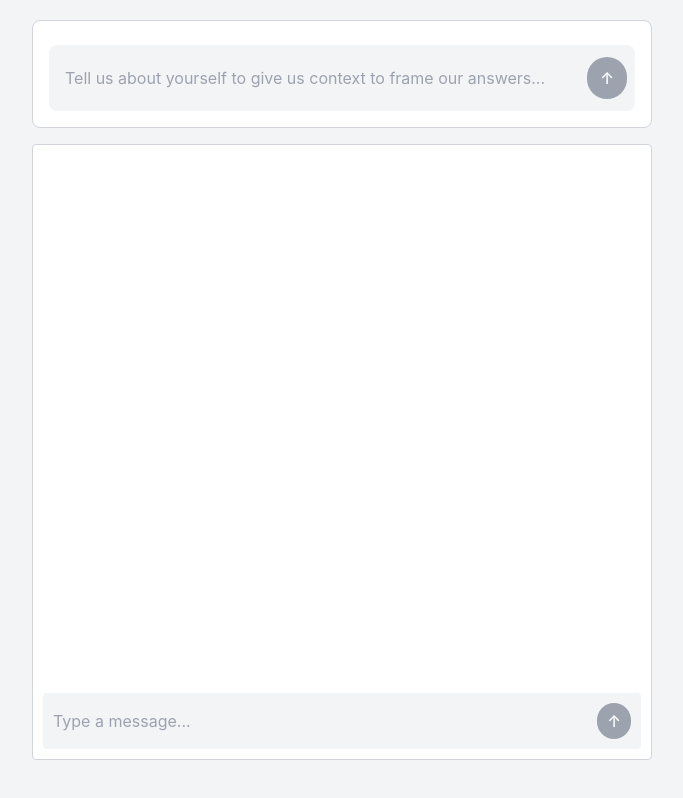
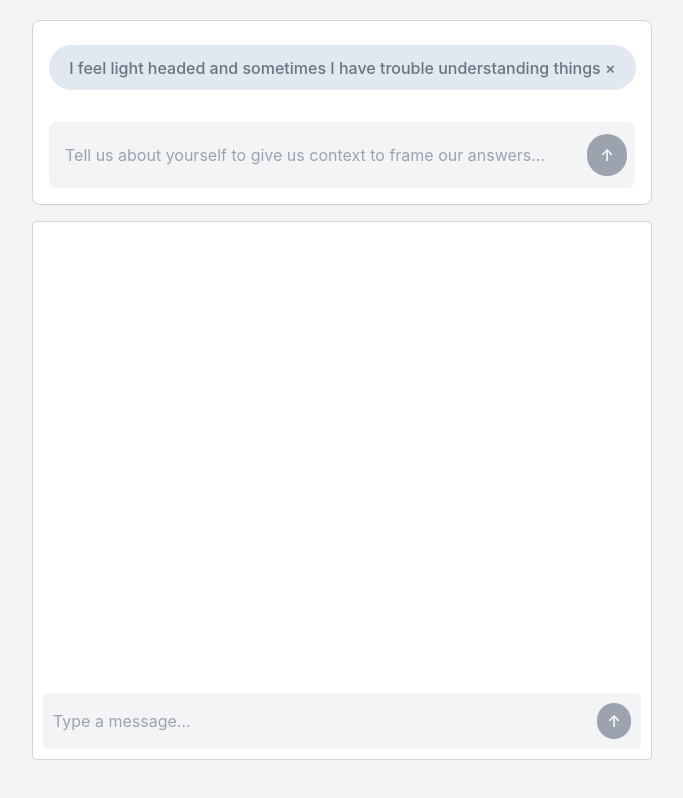
Before and after one commit to KevinColemanInc/rxplain-ai, a React (Vite) app in the folder vite/: page / in a window 1280 px wide. Shown: the whole page, without its empty margins (298-981 px from the left). Built offline with nearby package versions, Linux system fonts and the light colour scheme.

Commit message:
add default context

```diff
--- a/vite/src/App.jsx
+++ b/vite/src/App.jsx
@@ -5,7 +5,11 @@
 import { Toaster } from "react-hot-toast";
 
 function App() {
-  const [filters, setFilters] = useState([]);
+  const [filters, setFilters] = useState([
+    "I feel light headed and sometimes I have trouble understanding things",
+    "Provide examples",
+    "explain like I am five",
+  ]);
 
   return (
     <main className="flex flex-col justify-center items-center gap-4 h-screen w-screen bg-gray-100 p-5">
--- a/vite/src/Chat.jsx
+++ b/vite/src/Chat.jsx
@@ -44,7 +44,7 @@
     setMessages((prevMessages) => [...prevMessages, userMessage]);
 
     try {
-      const response = await fetch("http://localhost:8000/prompt-static", {
+      const response = await fetch("http://localhost:8000/prompt", {
         method: "POST",
         headers: {
           "Content-Type": "application/json",
```
Also changed, not shown: 1 other file (tests, documents, lock files or other folders).
